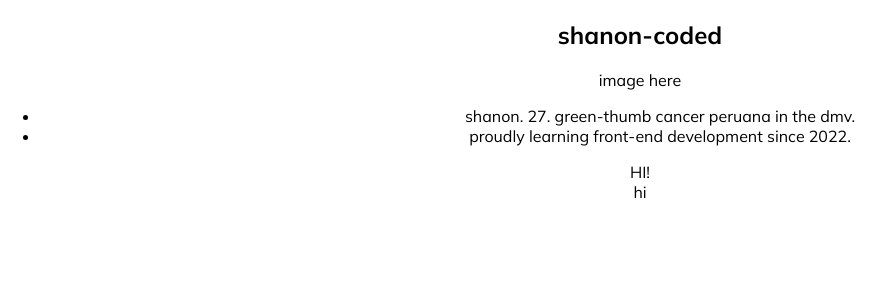
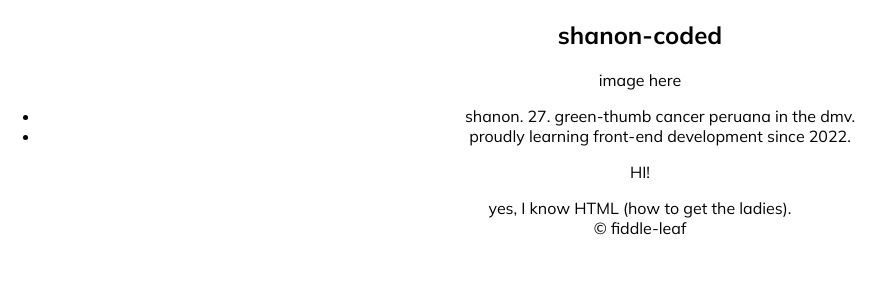
Before and after one commit to fiddle-leaf/shanon-coded, a React (Create React App) app: page / in a window 1280 px wide. Shown: the top 300 px of the page, without its empty margins (0-895 px from the left). Built offline with nearby package versions, Linux system fonts and the light colour scheme.

Commit message:
Add text to footer with copyright symbol

```diff
--- a/src/components/footer/Footer.js
+++ b/src/components/footer/Footer.js
@@ -2,7 +2,9 @@ export default function Footer (props) {
 
     return (
         <footer>
-        hi
+            <p>yes, I know HTML (how to get the ladies).
+        <br/>&copy; fiddle-leaf</p>
+
         </footer>
      );
 }
```
